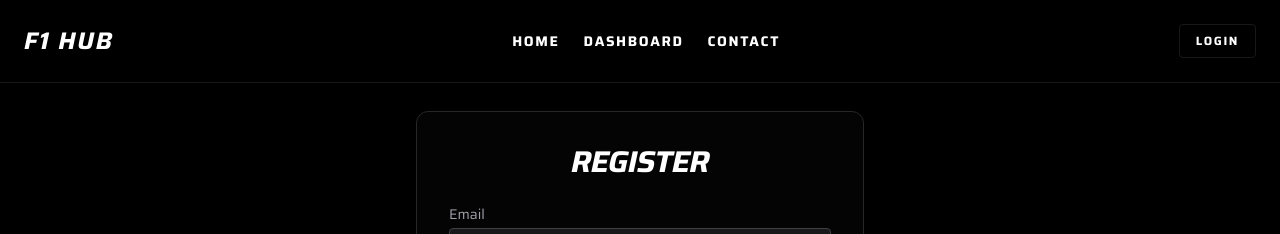
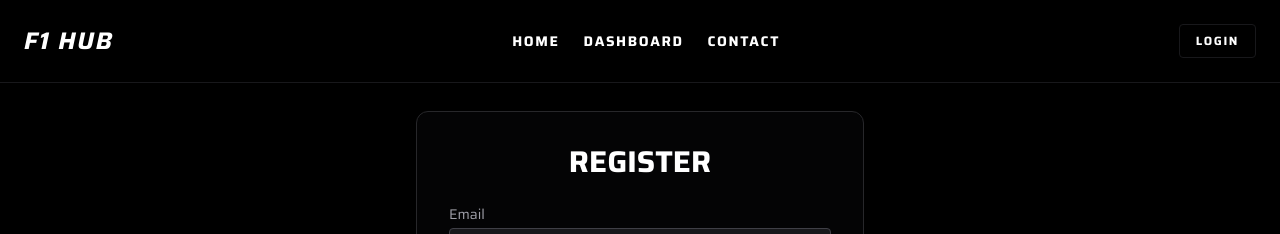
Before and after one commit to David-Miculit/individual-project, a React (Vite) app in the folder individual-project-app/: page /register in a window 1280 px wide. Shown: the top 234 px of the page. Built offline with nearby package versions, Linux system fonts and the light colour scheme; no server answers; a web font is replaced by a local one.

Commit message:
refactor: redundant components refactor

```diff
--- /dev/null
+++ b/individual-project-app/src/components/ui/AuthCard.jsx
@@ -0,0 +1,12 @@
+export default function AuthCard({title, children}) {
+  return (
+    <div className="flex flex-col items-center justify-center min-h-[70vh] px-4">
+      <div className="w-full max-w-md p-8 border border-zinc-800 rounded-xl bg-zinc-950/50 backdrop-blur-sm">
+        {title && (
+          <h2 className="text-3xl font-bold uppercase text-center mb-6">{title}</h2>
+        )}
+        {children}
+      </div>
+    </div>
+  )
+}
--- /dev/null
+++ b/individual-project-app/src/components/ui/ErrorBanner.jsx
@@ -0,0 +1,8 @@
+export default function ErrorBanner({message}) {
+  if(!message) return null
+  return (
+    <div className="mb-4 p-3 text-sm text-f1red bg-f1red/10 border border-f1red/20 rounded">
+      {message}
+    </div>
+  )
+}
--- a/individual-project-app/src/pages/ContactPage.jsx
+++ b/individual-project-app/src/pages/ContactPage.jsx
@@ -1,6 +1,7 @@
 import { useEffect, useState } from "react"
 import { saveState, getState } from "../scripts/storage"
 import { useSelector } from "react-redux"
+import AuthCard from "../components/ui/AuthCard";
 
 function ContactForm() {
   const [formData, setFormData] = useState({name:"", email:"", message:""})
@@ -101,13 +102,8 @@ function ContactForm() {
 export default function ContactPage() {
 
   return (
-    <section className="flex flex-col items-center justify-center gap-4 min-h-[70vh] px-4">
-      <div className="w-full max-w-md p-8 border border-zinc-800 rounded-xl bg-zinc-950/50 backdrop-blur-sm">
-        <h2 className="text-3xl font-bold uppercase text-center mb-6">
-          Contact
-        </h2>
+      <AuthCard title="Contact">
         <ContactForm/>
-      </div>
-    </section>
+      </AuthCard>
   )
 }
--- a/individual-project-app/src/pages/LoginPage.jsx
+++ b/individual-project-app/src/pages/LoginPage.jsx
@@ -2,6 +2,8 @@ import { useState } from "react";
 import { useDispatch, useSelector } from "react-redux";
 import { loginUser } from "../store/authSlice";
 import { useNavigate, NavLink } from "react-router-dom";
+import AuthCard from "../components/ui/AuthCard";
+import ErrorBanner from "../components/ui/ErrorBanner";
 
 function LoginForm() {
   const dispatch = useDispatch()
@@ -42,7 +44,7 @@ function LoginForm() {
           required
           value={password}
           onChange={(e) => setPassword(e.target.value)}
-          className="w-full p-3 bg-zinc-900 border rounded focus: border-zinc-700 focus:border-f1red focus:outline-none transition"
+          className="w-full p-3 bg-zinc-900 border rounded border-zinc-700 focus:border-f1red focus:outline-none transition"
         />
       </div>
 
@@ -68,20 +70,9 @@ export default function LoginPage() {
   const error = useSelector((state) => state.auth.error)
 
   return (
-    <div className="flex flex-col items-center justify-center min-h-[70vh] px-4">
-      <div className="w-full max-w-md p-8 border border-zinc-800 rounded-xl bg-zinc-950/50 backdrop-blur-sm">
-        <h2 className="text-3xl font-bold uppercase text-center mb-6">
-          Login
-        </h2>
-
-        {error && (
-          <div className="mb-4 p-3 text-sm text-red-500 bg-red-500/10 border border-red-500/20 rounded">
-            {error}
-          </div>
-        )}
-
-        <LoginForm/>
-      </div>
-    </div>
+    <AuthCard title="Login">
+      <ErrorBanner message={error} />
+      <LoginForm/>
+    </AuthCard>
   );
 }
--- a/individual-project-app/src/pages/RegisterPage.jsx
+++ b/individual-project-app/src/pages/RegisterPage.jsx
@@ -2,6 +2,8 @@ import { useState } from "react";
 import { useDispatch, useSelector } from "react-redux";
 import { registerUser } from "../store/authSlice";
 import { NavLink, useNavigate } from "react-router-dom";
+import AuthCard from "../components/ui/AuthCard";
+import ErrorBanner from "../components/ui/ErrorBanner";
 
 function RegisterForm({setLocalError}) {
   const [email, setEmail] = useState("");
@@ -97,20 +99,9 @@ export default function RegisterPage() {
   const error = useSelector((state) => state.auth.error);
 
   return (
-    <div className="flex flex-col items-center justify-center min-h-[70vh] px-4">
-      <div className="w-full max-w-md p-8 border border-zinc-800 rounded-xl bg-zinc-950/50 backdrop-blur-sm">
-        <h2 className="text-3xl font-bold italic uppercase tracking-tight text-center mb-6">
-          Register
-        </h2>
-
-        {(error || localError) && (
-          <div className="mb-4 p-3 text-sm text-red-500 bg-red-500/10 border border-red-500/20 rounded">
-            {localError || error}
-          </div>
-        )}
-
-        <RegisterForm setLocalError={setLocalError}/>
-      </div>
-    </div>
+    <AuthCard title = "Register">
+      <ErrorBanner message={localError || error} />
+      <RegisterForm setLocalError={setLocalError}/>
+    </AuthCard>
   );
 }
```
